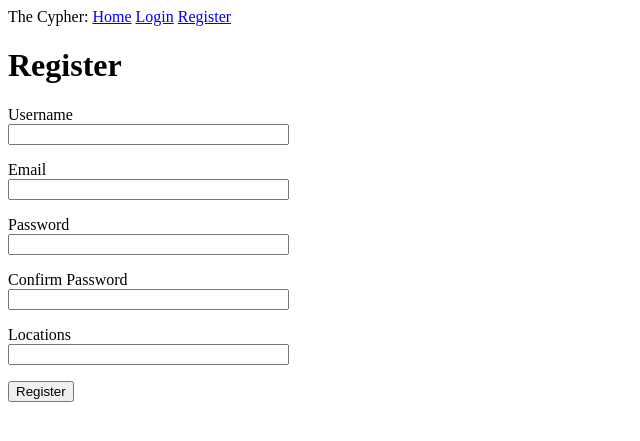
After one commit to danielkong365/thecypher, a Flask app: page /auth/register in a window 1280 px wide. The commit adds this page. Shown: the top 441 px of the page, without its empty margins (0-640 px from the left). Run offline with Flask 2, Linux system fonts and the light colour scheme.

```diff
--- a/app/__init__.py
+++ b/app/__init__.py
@@ -26,3 +26,6 @@ def create_app(config_class=Config):
     app.register_blueprint(auth_bp, url_prefix='/auth')
 
     return app
+
+
+from app import models
--- a/app/auth/forms.py
+++ b/app/auth/forms.py
@@ -7,3 +7,12 @@ class LoginForm(FlaskForm):
     password = PasswordField('Password', validators=[DataRequired()])
     remember_me = BooleanField('Remember Me')
     submit = SubmitField('Sign in')
+
+
+class RegistrationForm(FlaskForm):
+    username = StringField('Username', validators=[DataRequired()])
+    email = StringField('Email', validators=[DataRequired()])
+    password1 = PasswordField('Password', validators=[DataRequired()])
+    password2 = PasswordField('Confirm Password', validators=[DataRequired(), EqualTo('password1')])
+    locations = StringField('Locations', validators=[DataRequired()])
+    submit = SubmitField('Register')
--- a/app/auth/routes.py
+++ b/app/auth/routes.py
@@ -1,14 +1,11 @@
-from flask import render_template, flash, url_for
+from flask import render_template, flash, url_for, redirect, request
 from app import db
 from app.auth import bp
-from app.auth.forms import LoginForm
+from app.auth.forms import LoginForm, RegistrationForm
+from app.models import User, Post
 from flask_login import login_user, logout_user, current_user
+from werkzeug.urls import url_parse
 
-
-@bp.route('/', methods=['GET', 'POST'])
-@bp.route('/index', methods=['GET', 'POST'])
-def index():
-    return render_template('index.html')
 
 @bp.route('/login', methods=['GET', 'POST'])
 def login():
@@ -32,3 +29,17 @@ def login():
 def logout():
     logout_user()
     return redirect(url_for('main.index'))
+
+@bp.route('/register', methods=['GET', 'POST'])
+def register():
+    if current_user.is_authenticated:
+        return redirect(url_for('main.index'))
+    form=RegistrationForm()
+    if form.validate_on_submit():
+        user = User(username=form.username.data, email=form.email.data, location=form.locations.data)
+        user.set_password(form.password1.data)
+        db.session.add(user)
+        db.session.commit()
+        flash('Congratulations, you are now registered for theCypher')
+        return redirect(url_for('auth.login'))
+    return render_template('auth/register.html', form=form)
--- a/app/main/routes.py
+++ b/app/main/routes.py
@@ -2,11 +2,11 @@ from flask import render_template, flash, url_for
 from app import db
 from app.main import bp
 from app.models import User, Post
+from flask_login import current_user, login_required
 
 
 @bp.route('/', methods=['GET', 'POST'])
 @bp.route('/index', methods=['GET', 'POST'])
 def index():
-    users = [{'username':'DK'}]
-    posts = [{'master': {'username':'DK'}, 'location': 'ATL'}]
-    return render_template('index.html', users=users, posts=posts)
+
+    return render_template('index.html')
--- /dev/null
+++ b/app/templates/auth/register.html
@@ -0,0 +1,48 @@
+{% extends 'base.html' %}
+
+{% block content %}
+
+<h1>Register</h1>
+<form action="" method=post>
+    {{ form.hidden_tag() }}
+    <p>
+        {{ form.username.label }}<br>
+        {{ form.username(size=32) }}<br>
+        {% for error in form.username.errors %}
+        <span style="color: red;">[{{ error }}]</span>
+        {% endfor %}
+    </p>
+    <p>
+        {{ form.email.label }}<br>
+        {{ form.email(size=32) }}<br>
+        {% for error in form.email.errors %}
+        <span style="color: red;">[{{ error }}]</span>
+        {% endfor %}
+    </p>
+    <p>
+        {{ form.password1.label }}<br>
+        {{ form.password1(size=32) }}<br>
+        {% for error in form.password1.errors %}
+        <span style="color: red;">[{{ error }}]</span>
+        {% endfor %}
+    </p>
+    <p>
+        {{ form.password2.label }}<br>
+        {{ form.password2(size=32) }}<br>
+        {% for error in form.password2.errors %}
+        <span style="color: red;">[{{ error }}]</span>
+        {% endfor %}
+    </p>
+    <p>
+        {{ form.locations.label }}<br>
+        {{ form.locations(size=32) }}<br>
+        {% for error in form.locations.errors %}
+        <span style="color: red;">[{{ error }}]</span>
+        {% endfor %}
+    </p>
+    <p>
+        {{ form.submit() }}
+    </p>
+</form>
+
+{% endblock %}
--- a/app/templates/base.html
+++ b/app/templates/base.html
@@ -8,7 +8,11 @@
             <a href="{{ url_for('main.index') }}">Home</a>
             {% if current_user.is_anonymous %}
             <a href="{{ url_for('auth.login') }}">Login</a>
+            <a href="{{ url_for('auth.register') }}">Register</a>
+            {% else %}
+            <a href="{{ url_for('auth.logout') }}">Logout</a>
             {% endif %}
+
         </div>
         {% block content %}{% endblock %}
     </body>
--- a/app/templates/index.html
+++ b/app/templates/index.html
@@ -1,7 +1,7 @@
 {% extends "base.html" %}
 
 {% block content %}
-    <h1>Welcome to the Cypher</h1>
+    <h1>{{ 'Welcome to the Cypher, {username}!'.format(username=current_user.username) }}</h1>
 
     {% for post in posts %}
     <h2>{{ post.master.username }}</h2>
```
Also changed, not shown: app/models.py (+7 -0 lines), migrations/versions/e2c34162ac8b_.py (added, +30 -0 lines), app.db.
